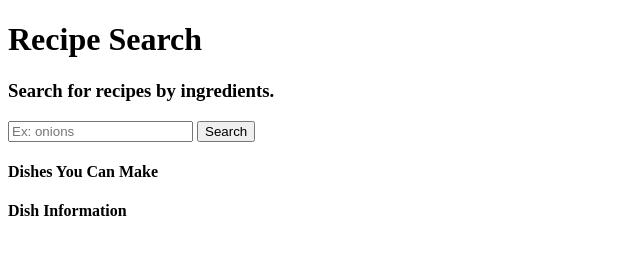
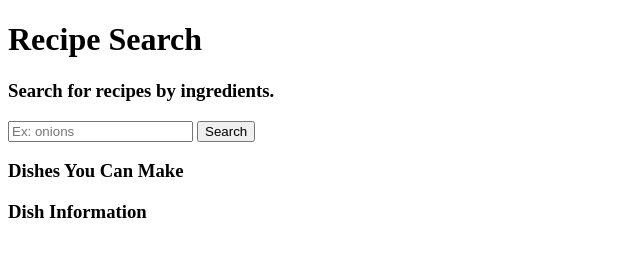
Before and after one commit to chonglee0922/RecipeSearch, a plain HTML site: page index.html in a window 1280 px wide. Shown: the full height of the page, 0-640 px from the left. Drawn offline with Linux system fonts and the light colour scheme.

Commit message:
minor edits to follow the changes in the javascript file

```diff
--- a/index.html
+++ b/index.html
@@ -33,7 +33,7 @@
         <div class="box">
             <div class="boxLeft">
                 <div class="titleLeft">
-                    <h4>Dishes You Can Make</h4>
+                    <h3>Dishes You Can Make</h3>
                 </div>
                 <div class="scrollLeft">
                     <ul class="dishList"></ul>
@@ -42,10 +42,12 @@
 
             <div class="boxRight">
                 <div class="titleRight">
-                    <h4>Dish Information</h4>
+                    <h3>Dish Information</h3>
                 </div>
                 <div class="scrollRight">
-                    <ul class="dishInfo"></ul>
+                    <div class = "info">
+
+                    </div>
                 </div>
             </div>
         </div>
```
